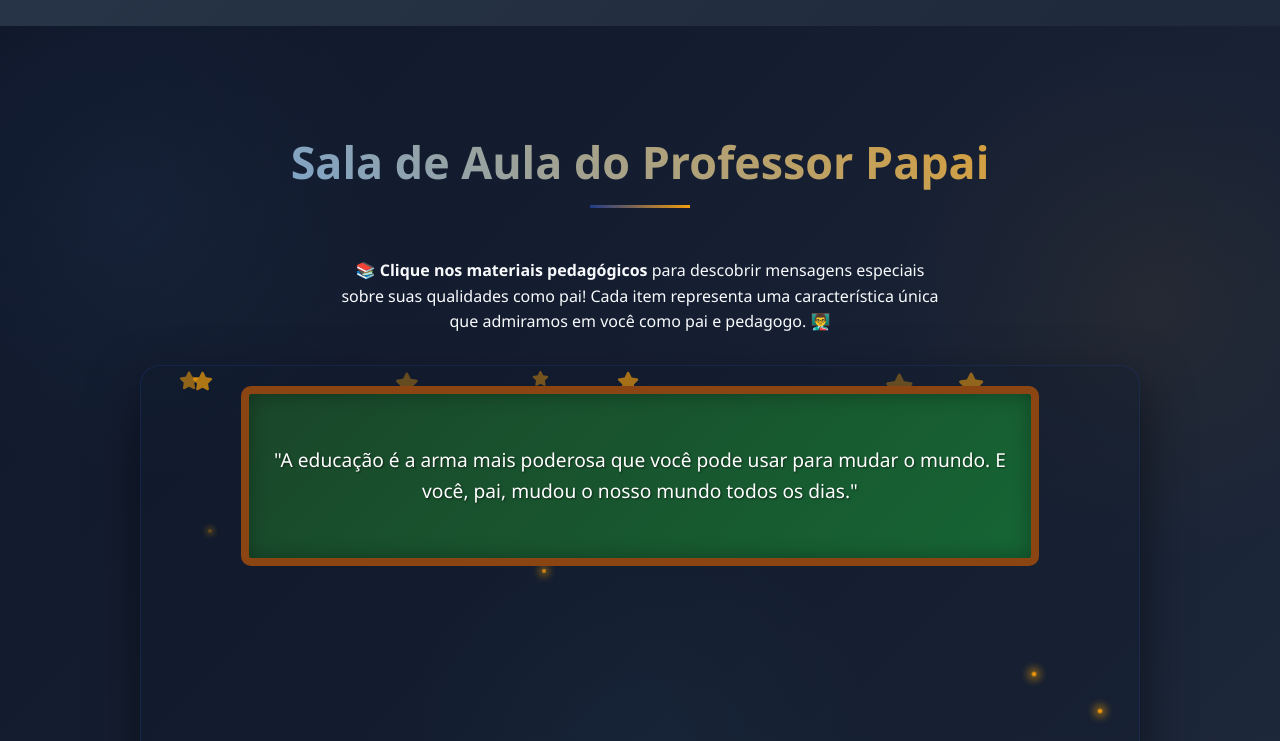
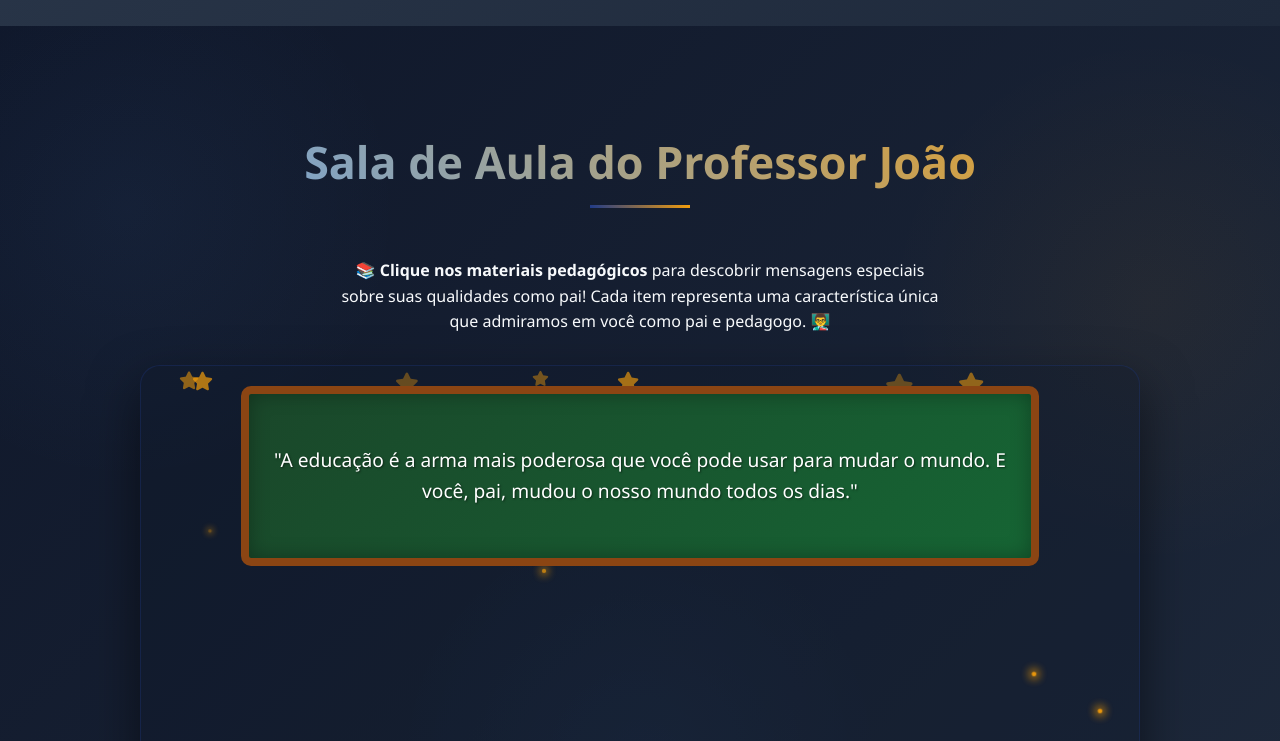
Before and after one commit to Kierk-s/Anivers-rioPai, a plain HTML site: page index.html in a window 1280 px wide. Shown: the part 3840-4581 px from the top of the page. Drawn offline with Linux system fonts and the light colour scheme.

Commit message:
Update index.html

```diff
--- a/index.html
+++ b/index.html
@@ -1119,7 +1119,7 @@
 
     <!-- Interactive Classroom -->
     <section class="section classroom" id="classroom">
-        <h2 class="section-title">Sala de Aula do Professor Papai</h2>
+        <h2 class="section-title">Sala de Aula do Professor João</h2>
         <p class="classroom-intro">📚 <strong>Clique nos materiais pedagógicos</strong> para descobrir mensagens especiais sobre suas qualidades como pai! Cada item representa uma característica única que admiramos em você como pai e pedagogo. 👨‍🏫</p>
 
         <div class="classroom-container">
```
